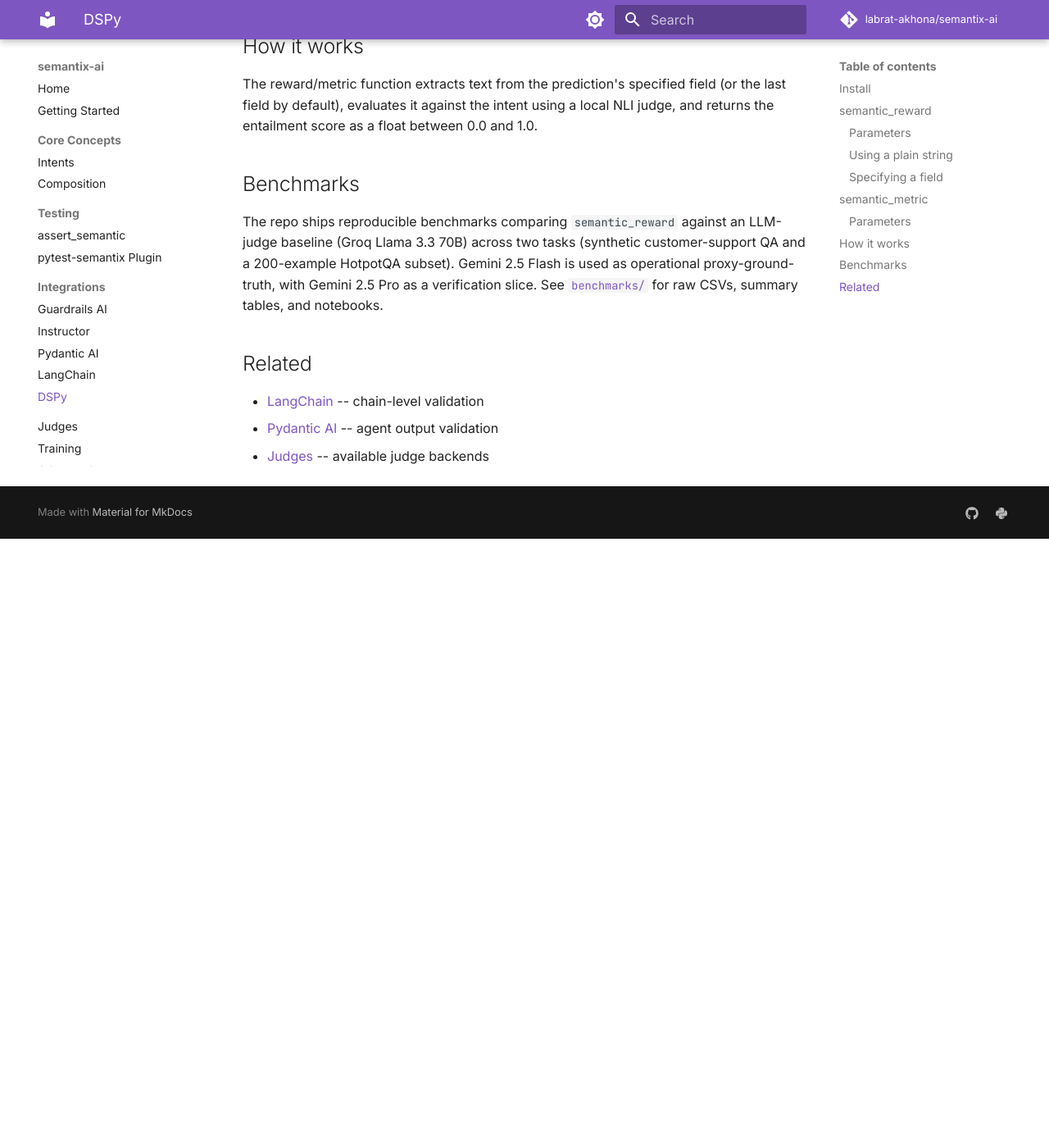
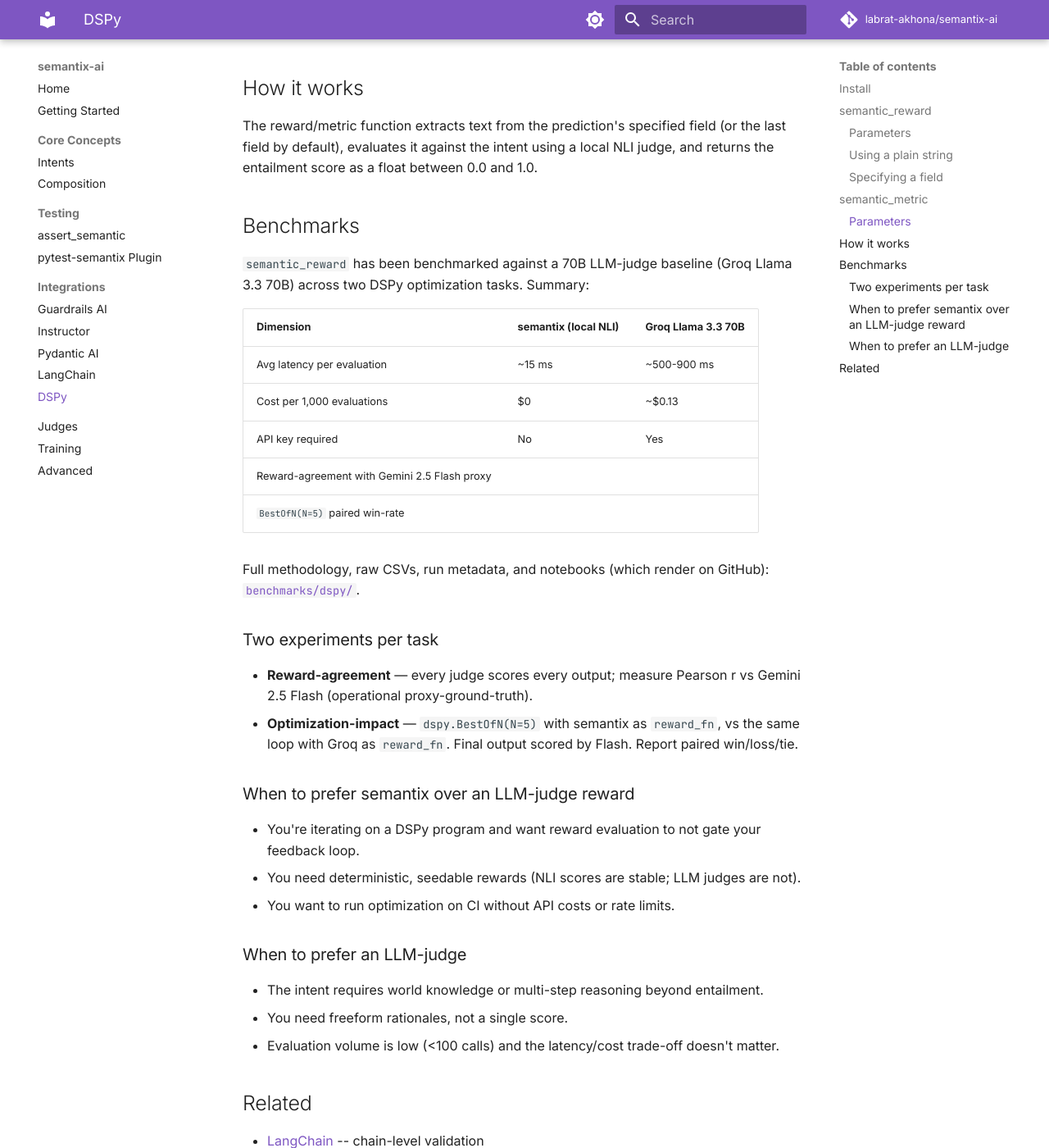
Before and after one commit to labrat-akhona/semantix-ai, an MkDocs documentation site: the page built from docs/integrations/dspy.md, in a window 1280 px wide and 1400 px high, scrolled down 2214 px. Shown: the whole window at 82% size. Built offline with MkDocs 1.6.1 and Material for MkDocs 9.7.7, drawn with Linux system fonts in a browser that asks for light colours; comment, search, counter and statistics services are not loaded; before the commit the page ends 2871 px from its top, so only the background shows below that; some of the changed text lies outside the part shown.

Commit message:
feat(benchmarks): GEMINI_MAX_RETRIES env var; rewrite DSPy PR body + docs per maintainer feedback

```diff
--- a/docs/integrations/dspy.md
+++ b/docs/integrations/dspy.md
@@ -1,6 +1,6 @@
 # DSPy
 
-semantix integrates with [DSPy](https://dspy.ai/) (v2.6+) by providing reward functions and metric functions compatible with `dspy.Refine`, `dspy.BestOfN`, and `dspy.Evaluate`.
+semantix integrates with [DSPy](https://dspy.ai/) (v2.6+) by providing reward and metric functions that are compatible with `dspy.Refine`, `dspy.BestOfN`, `dspy.Evaluate`, and optimizers like `dspy.MIPROv2` — running locally on a quantized NLI model, with no API calls and ~15 ms per evaluation.
 
 ## Install
 
@@ -101,7 +101,34 @@
 
 ## Benchmarks
 
-The repo ships reproducible benchmarks comparing `semantic_reward` against an LLM-judge baseline (Groq Llama 3.3 70B) across two tasks (synthetic customer-support QA and a 200-example HotpotQA subset). Gemini 2.5 Flash is used as operational proxy-ground-truth, with Gemini 2.5 Pro as a verification slice. See [`benchmarks/`](https://github.com/labrat-akhona/semantix-ai/tree/master/benchmarks) for raw CSVs, summary tables, and notebooks.
+`semantic_reward` has been benchmarked against a 70B LLM-judge baseline (Groq Llama 3.3 70B) across two DSPy optimization tasks. Summary:
+
+| Dimension | semantix (local NLI) | Groq Llama 3.3 70B |
+|---|---|---|
+| Avg latency per evaluation | ~15 ms | ~500-900 ms |
+| Cost per 1,000 evaluations | $0 | ~$0.13 |
+| API key required | No | Yes |
+| Reward-agreement with Gemini 2.5 Flash proxy | <!-- paste Pearson r when results land --> | <!-- paste --> |
+| `BestOfN(N=5)` paired win-rate | <!-- paste --> | <!-- paste --> |
+
+Full methodology, raw CSVs, run metadata, and notebooks (which render on GitHub): [`benchmarks/dspy/`](https://github.com/labrat-akhona/semantix-ai/tree/master/benchmarks/dspy).
+
+### Two experiments per task
+
+- **Reward-agreement** — every judge scores every output; measure Pearson r vs Gemini 2.5 Flash (operational proxy-ground-truth).
+- **Optimization-impact** — `dspy.BestOfN(N=5)` with semantix as `reward_fn`, vs the same loop with Groq as `reward_fn`. Final output scored by Flash. Report paired win/loss/tie.
+
+### When to prefer semantix over an LLM-judge reward
+
+- You're iterating on a DSPy program and want reward evaluation to not gate your feedback loop.
+- You need deterministic, seedable rewards (NLI scores are stable; LLM judges are not).
+- You want to run optimization on CI without API costs or rate limits.
+
+### When to prefer an LLM-judge
+
+- The intent requires world knowledge or multi-step reasoning beyond entailment.
+- You need freeform rationales, not a single score.
+- Evaluation volume is low (<100 calls) and the latency/cost trade-off doesn't matter.
 
 ## Related
 
```
Also changed, not shown: articles/drafts/dspy-pr-body.md (+59 -20 lines), 1 other file.
